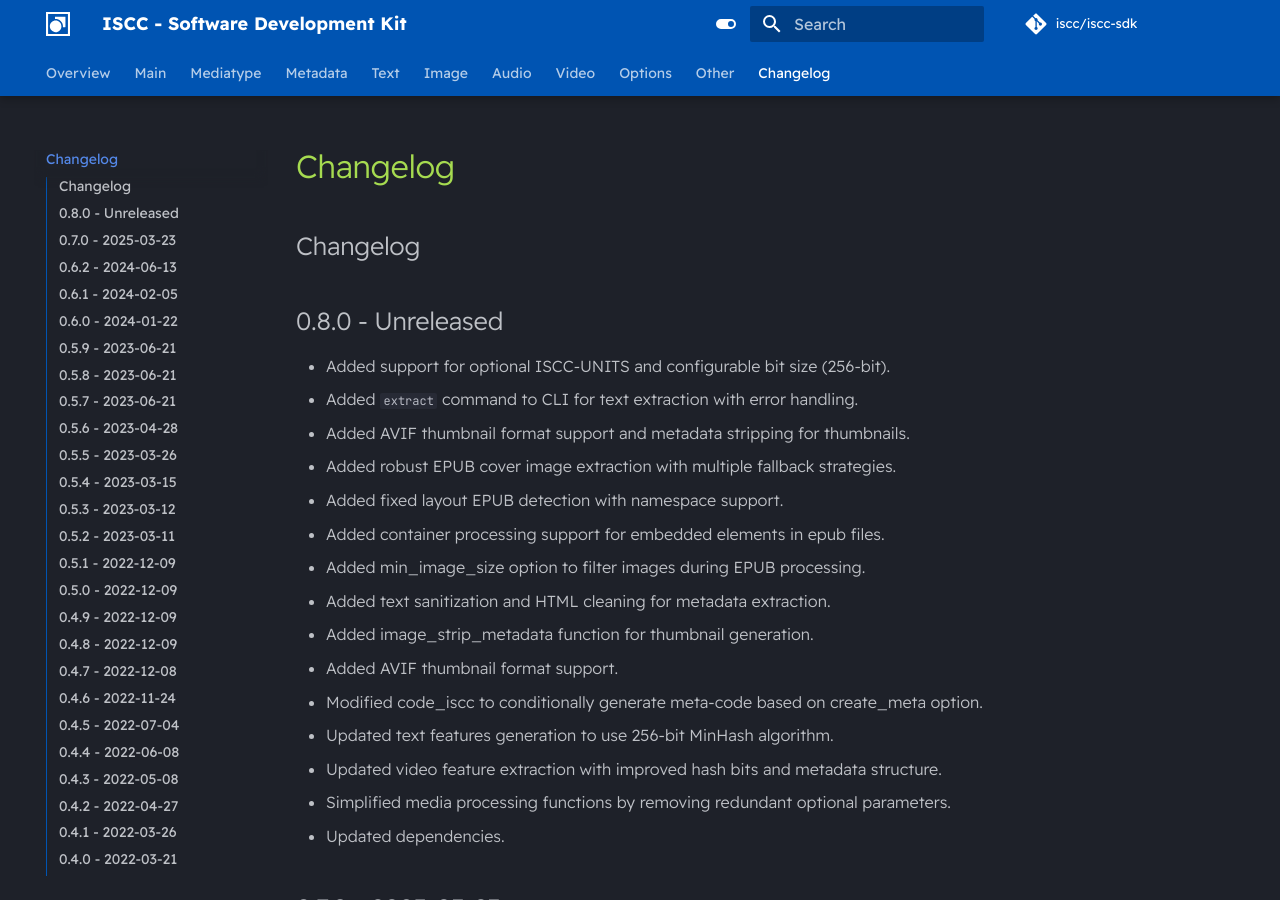
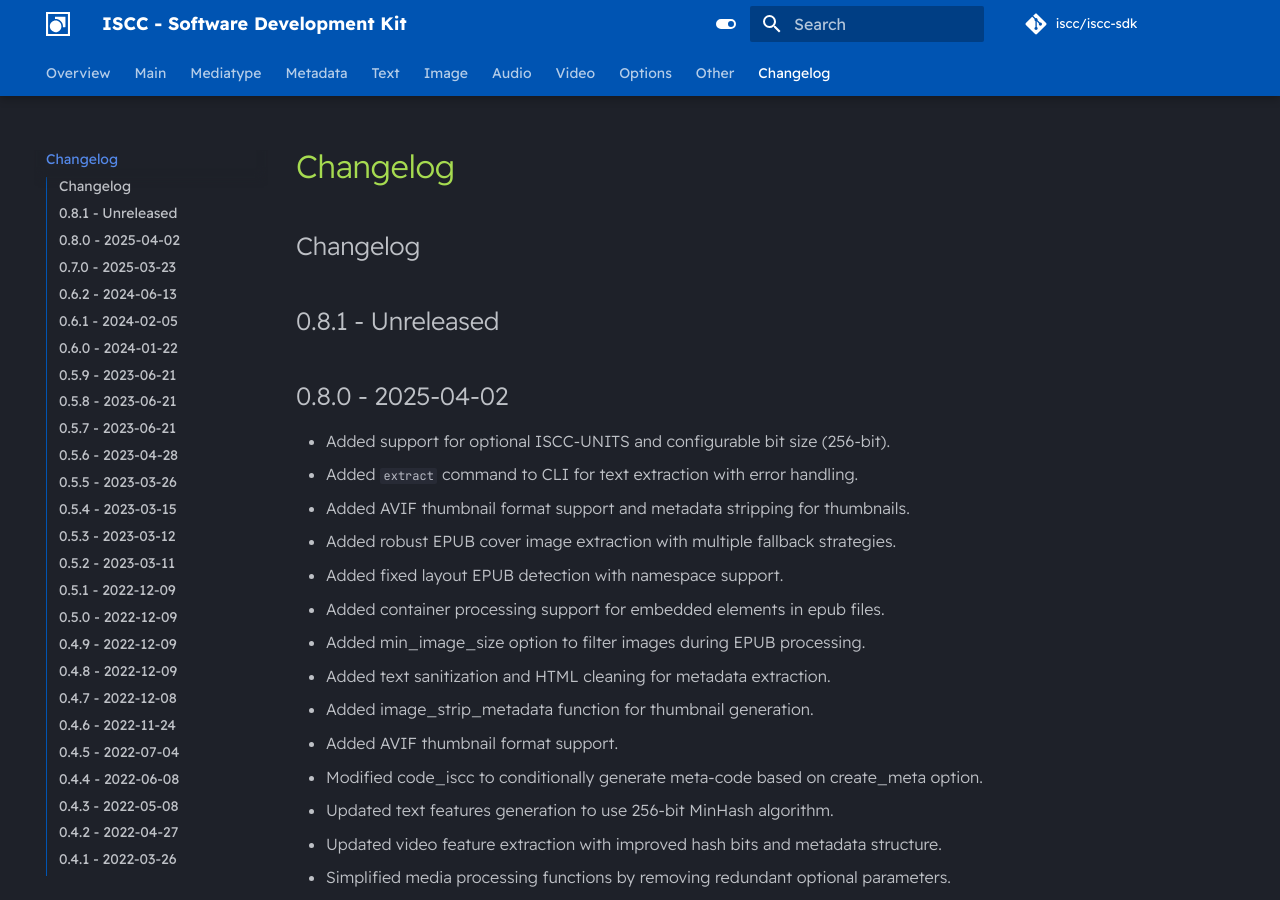
Before and after one commit to iscc/iscc-sdk, an MkDocs documentation site: the page built from docs/changelog.md, in a window 1280 px wide and 900 px high. Built offline with MkDocs 1.6.1 and Material for MkDocs 9.7.7, drawn with Linux system fonts in a browser that asks for light colours; comment, search, counter and statistics services are not loaded.

Commit message:
chore: Bump version to 0.8.1 and update changelog

```diff
--- a/docs/changelog.md
+++ b/docs/changelog.md
@@ -1,6 +1,8 @@
 ## Changelog
 
-## 0.8.0 - Unreleased
+## 0.8.1 - Unreleased
+
+## 0.8.0 - 2025-04-02
 
 - Added support for optional ISCC-UNITS and configurable bit size (256-bit).
 - Added `extract` command to CLI for text extraction with error handling.
--- a/pyproject.toml
+++ b/pyproject.toml
@@ -1,6 +1,6 @@
 [tool.poetry]
 name = "iscc-sdk"
-version = "0.8.0"
+version = "0.8.1"
 description = "SDK for creating ISCCs (International Standard Content Codes)"
 authors = ["Titusz <tp@py7.de>"]
 license = "Apache-2.0"
```
Also changed, not shown: CHANGELOG.md (+2 -0 lines), 3 other files.
